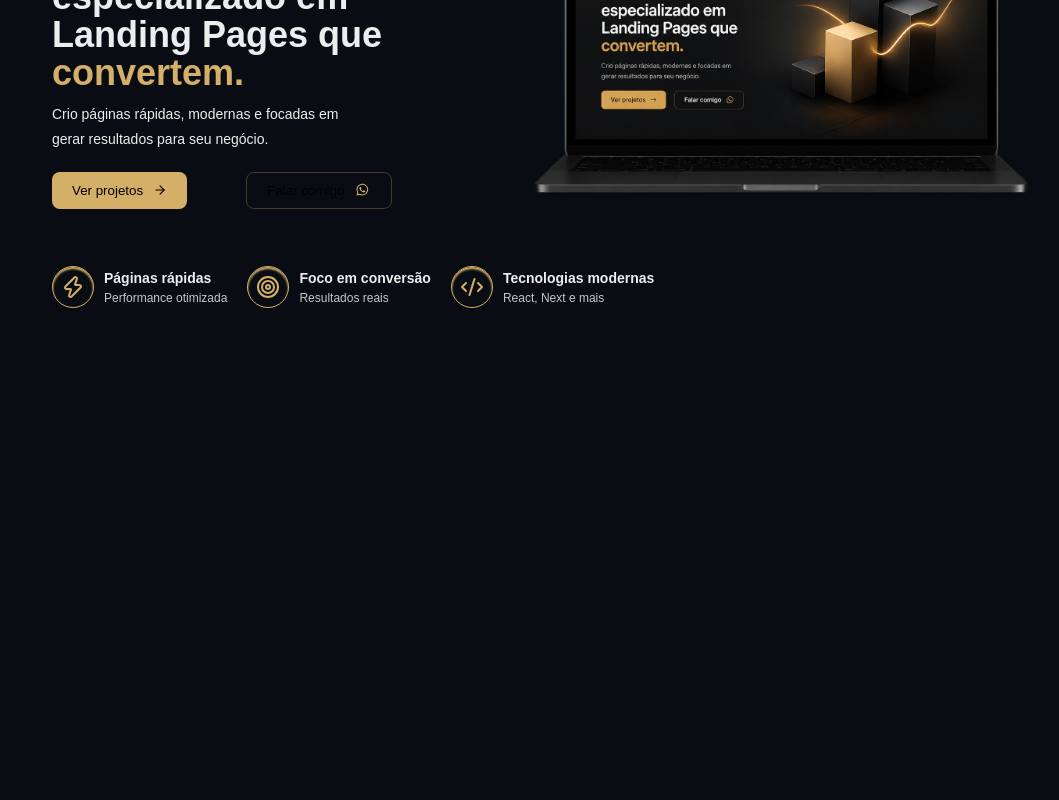
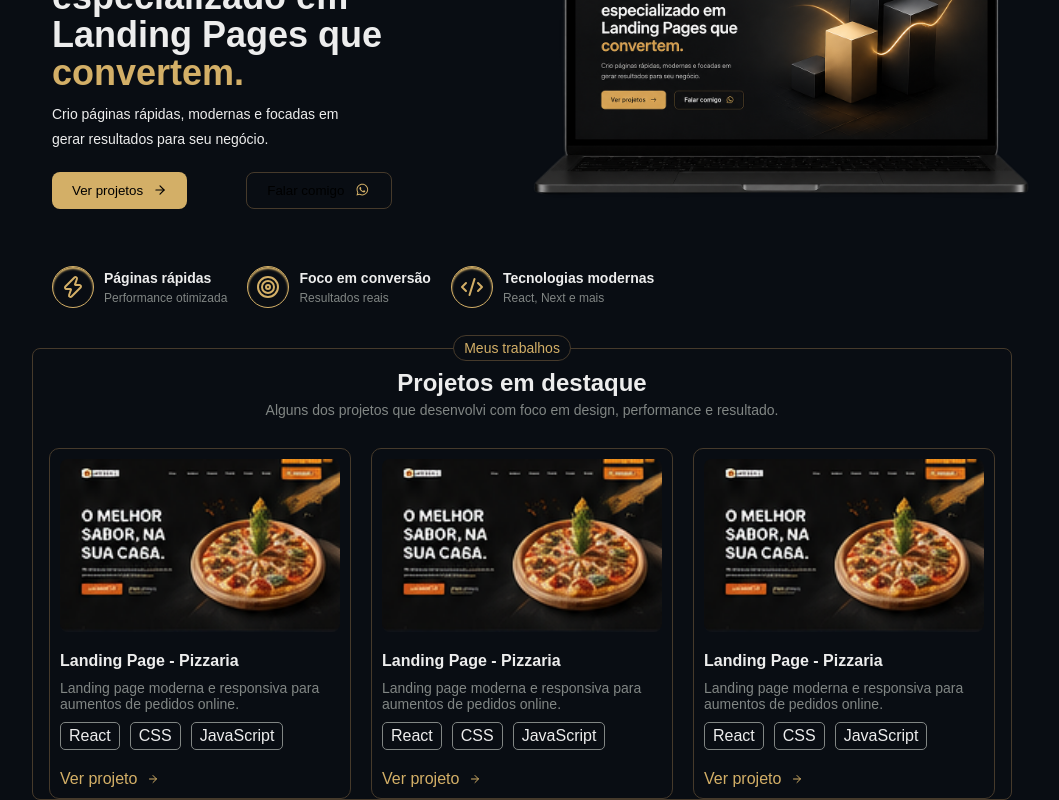
Before and after one commit to kabitschke/portfolio2.0, a Next.js app: page / in a window 1280 px wide. Shown: the part 275-1075 px from the top of the page, without its empty margins (118-1177 px from the left). Before the commit the page ends 800 px from the top, so only its background shows below. Built offline with nearby package versions, Linux system fonts and the light colour scheme.

Commit message:
area mywork

```diff
--- a/src/app/globals.css
+++ b/src/app/globals.css
@@ -4,6 +4,7 @@
   --border-header: #1D1E21;
   --dourado-color: #D3AF67;
   --border-color: #463A2B;
+  --text-secondary: #818684;
 }
 
 /* @media (prefers-color-scheme: dark) {
--- a/src/app/page.tsx
+++ b/src/app/page.tsx
@@ -2,6 +2,7 @@
 import { Header } from '@/components/Header/page';
 import styles from '@/app/page.module.css';
 import { Main } from '@/components/Main/page';
+import { Section } from '@/components/Section/page';
 
 export default function Home() {
 
@@ -19,6 +20,9 @@ export default function Home() {
       <Main />
 
 
+      <Section />
+
+
 
 
     </div>
--- a/src/components/Main/page.module.css
+++ b/src/components/Main/page.module.css
@@ -111,7 +111,7 @@
 
 .item p {
     font-size: 12px;
-    color: #c7c7c7;
+    color: var(--text-secondary);
     margin-top: 5px;
 
 }
--- a/src/components/Section/page.module.css
+++ b/src/components/Section/page.module.css
@@ -0,0 +1,94 @@
+.section {
+    border: 1px solid var(--border-color);
+    border-radius: 8px;
+    position: relative;
+    margin-top: 20px;
+}
+
+.section h2 {
+    text-align: center;
+    margin-top: 20px;
+}
+
+.subTitle {
+    text-align: center;
+    color: var(--text-secondary);
+    font-size: 14px;
+    padding-top: 5px;
+}
+
+.title {
+    position: absolute;
+    top: -14px;
+    right: 45%;
+    color: var(--dourado-color);
+    border: 1px solid var(--border-color);
+    padding: 4px 10px;
+    border-radius: 16px;
+    text-align: center;
+    font-size: 14px;
+    background: var(--background);
+}
+
+.cardWork {
+    display: flex;
+    justify-content: center;
+    margin-top: 30px;
+    padding: 0 20px;
+    gap: 20px;
+}
+
+.cardWorkItem {
+    border: 1px solid var(--border-color);
+    border-radius: 10px;
+    padding: 10px;
+}
+
+.Link {
+    display: flex;
+    align-items: center;
+    gap: 10px;
+    color: var(--dourado-color);
+}
+
+.cardWorkItem a {
+    color: var(--dourado-color);
+
+}
+
+.imgCard {
+    display: flex;
+    justify-content: center;
+    align-items: center;
+}
+
+.imgCard img {
+    width: 280px;
+    height: auto;
+    border-radius: 8px;
+
+}
+
+.textCard h4 {
+    margin-top: 20px;
+
+}
+
+.textCard p {
+    color: var(--text-secondary);
+    padding: 10px 0;
+    font-size: 14px;
+
+}
+
+.tec {
+    display: flex;
+    gap: 10px;
+    margin-bottom: 20px;
+}
+
+.tec div {
+    border: 1px solid var(--text-secondary);
+    padding: 4px 8px;
+    border-radius: 5px;
+}
--- a/src/components/Section/page.tsx
+++ b/src/components/Section/page.tsx
@@ -1,8 +1,112 @@
 import styles from '@/components/Section/page.module.css';
+import { ArrowRight } from 'lucide-react';
+import Image from 'next/image';
 
 export const Section = () => {
     return (
-        <section>
+        <section className={styles.section}>
+            <div className={styles.title}>Meus trabalhos</div>
+            <h2>Projetos em destaque</h2>
+
+            <p className={styles.subTitle}>Alguns dos projetos que desenvolvi com foco em design, performance e resultado.</p>
+
+            <div className={styles.cardWork}>
+
+                <div className={styles.cardWorkItem}>
+                    <div className={styles.imgCard}>
+                        <Image
+                            src={'/img/pizzaria.png'}
+                            alt='landing page'
+                            width={150}
+                            height={75}
+                        />
+
+                    </div>
+
+                    <div className={styles.textCard}>
+                        <h4>Landing Page - Pizzaria</h4>
+
+                        <p>Landing page moderna e responsiva para aumentos de pedidos online.</p>
+                    </div>
+
+                    <div className={styles.tec}>
+                        <div>React</div>
+                        <div>CSS</div>
+                        <div>JavaScript</div>
+                    </div>
+
+                    <div className={styles.Link}>
+                        <a href="">Ver projeto</a>
+
+                        <ArrowRight size={12} />
+
+                    </div>
+
+                </div>
+
+                <div className={styles.cardWorkItem}>
+                    <div className={styles.imgCard}>
+                        <Image
+                            src={'/img/pizzaria.png'}
+                            alt='landing page'
+                            width={150}
+                            height={75}
+                        />
+                    </div>
+
+                    <div className={styles.textCard}>
+                        <h4>Landing Page - Pizzaria</h4>
+
+                        <p>Landing page moderna e responsiva para aumentos de pedidos online.</p>
+                    </div>
+
+                    <div className={styles.tec}>
+                        <div>React</div>
+                        <div>CSS</div>
+                        <div>JavaScript</div>
+                    </div>
+
+                    <div className={styles.Link}>
+                        <a href="">Ver projeto</a>
+
+                        <ArrowRight size={12} />
+
+                    </div>
+
+                </div>
+
+                <div className={styles.cardWorkItem}>
+                    <div className={styles.imgCard}>
+                        <Image
+                            src={'/img/pizzaria.png'}
+                            alt='landing page'
+                            width={150}
+                            height={75}
+                        />
+
+                    </div>
+
+                    <div className={styles.textCard}>
+                        <h4>Landing Page - Pizzaria</h4>
+
+                        <p>Landing page moderna e responsiva para aumentos de pedidos online.</p>
+                    </div>
+
+                    <div className={styles.tec}>
+                        <div>React</div>
+                        <div>CSS</div>
+                        <div>JavaScript</div>
+                    </div>
+
+                    <div className={styles.Link}>
+                        <a href="">Ver projeto</a>
+
+                        <ArrowRight size={12} />
+
+                    </div>
+
+                </div>
+            </div>
 
 
         </section>
```
Also changed, not shown: public/img/pizzaria.png (added).
